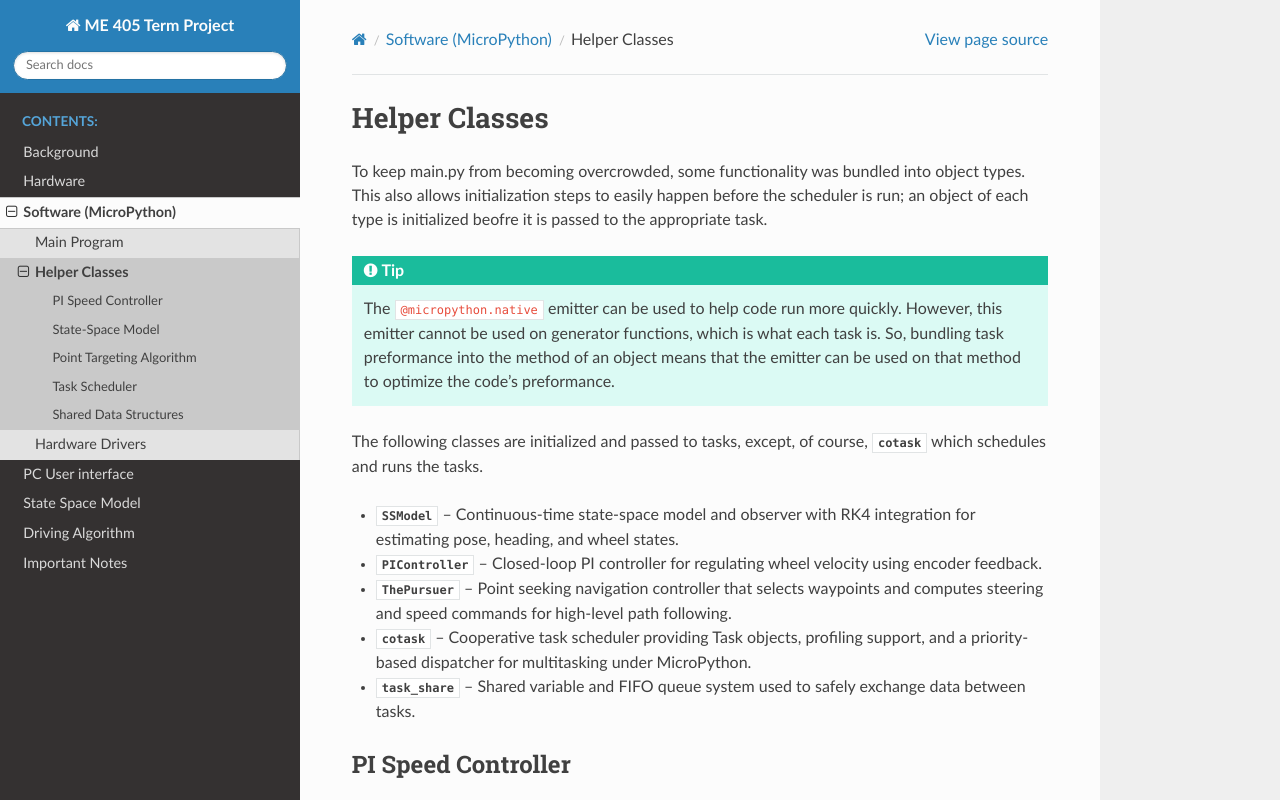
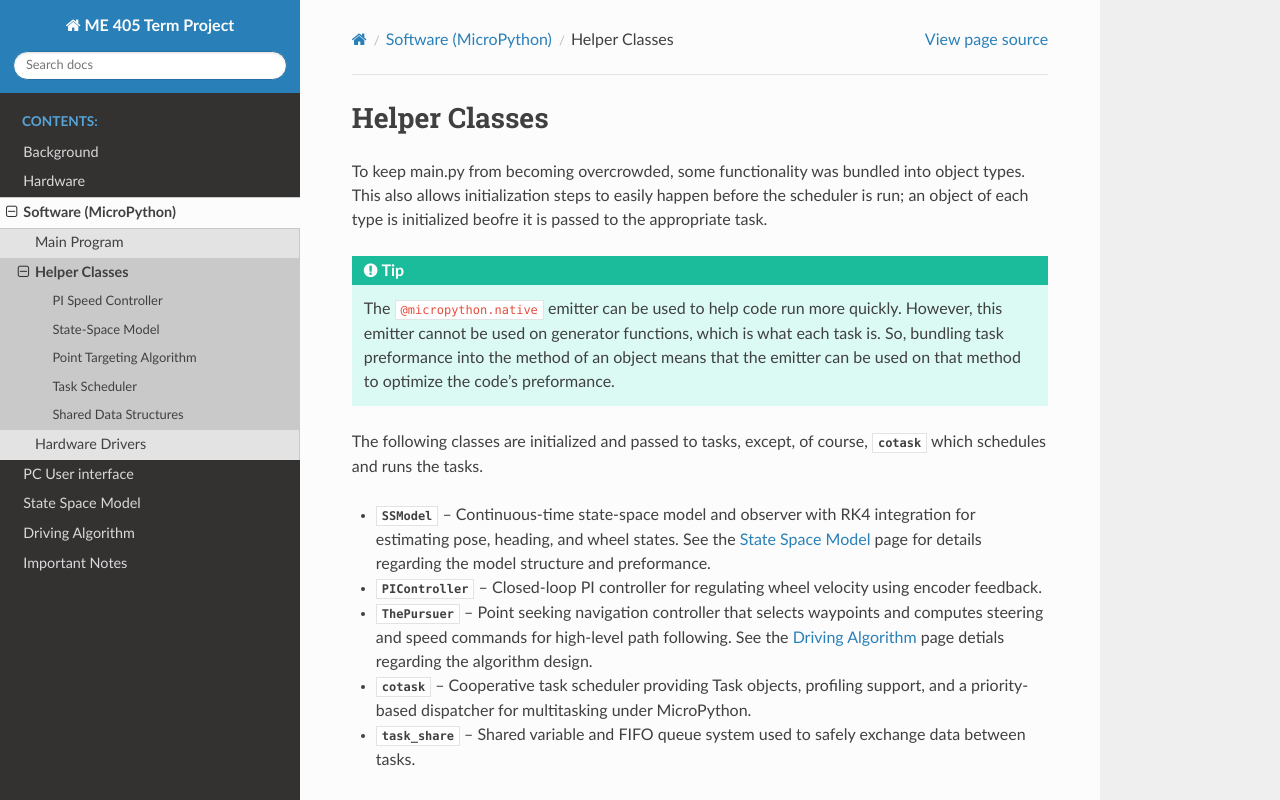
Before and after one commit to andrewthegr8/Term-Project-ME-405, a Sphinx documentation site: the page built from docs/source/helper-classes.rst, in a window 1280 px wide and 900 px high, cut to the strip 0-800 px from the top of the window. Built offline with Sphinx 7.4.7 and the Read the Docs theme 3.1.0, drawn with Linux system fonts in a browser that asks for light colours; comment, search, counter and statistics services are not loaded.

Commit message:
Refactor documentation for clarity; improve descriptions of helper classes and their initialization in helper-classes.rst

```diff
--- a/docs/source/helper-classes.rst
+++ b/docs/source/helper-classes.rst
@@ -19,7 +19,8 @@ except, of course, :mod:`~me405.cotask` which schedules and runs the tasks.
 
 * :class:`~me405.SSModel.SSModel` –
   Continuous-time state-space model and observer with RK4 integration for
-  estimating pose, heading, and wheel states.
+  estimating pose, heading, and wheel states. See the :doc:`ssmodel` page
+  for details regarding the model structure and preformance.
 
 * :class:`~me405.PIController.PIController` –
   Closed-loop PI controller for regulating wheel velocity using encoder
@@ -27,7 +28,8 @@ except, of course, :mod:`~me405.cotask` which schedules and runs the tasks.
 
 * :class:`~me405.ThePursuer.ThePursuer` –
   Point seeking navigation controller that selects waypoints and computes
-  steering and speed commands for high-level path following.
+  steering and speed commands for high-level path following. See the
+  :doc:`drivingalgorithm` page detials regarding the algorithm design.
 
 * :mod:`~me405.cotask` –
   Cooperative task scheduler providing Task objects, profiling support,
```
Also changed, not shown: 2 other files.
